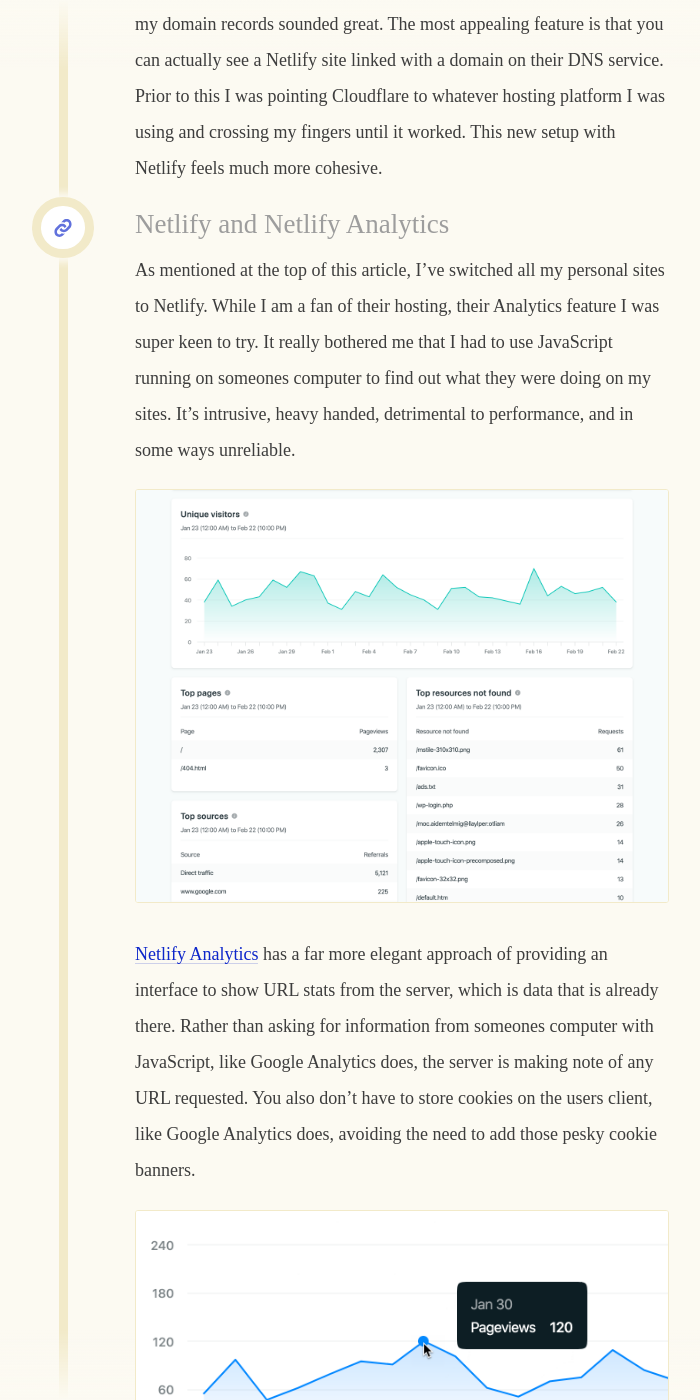
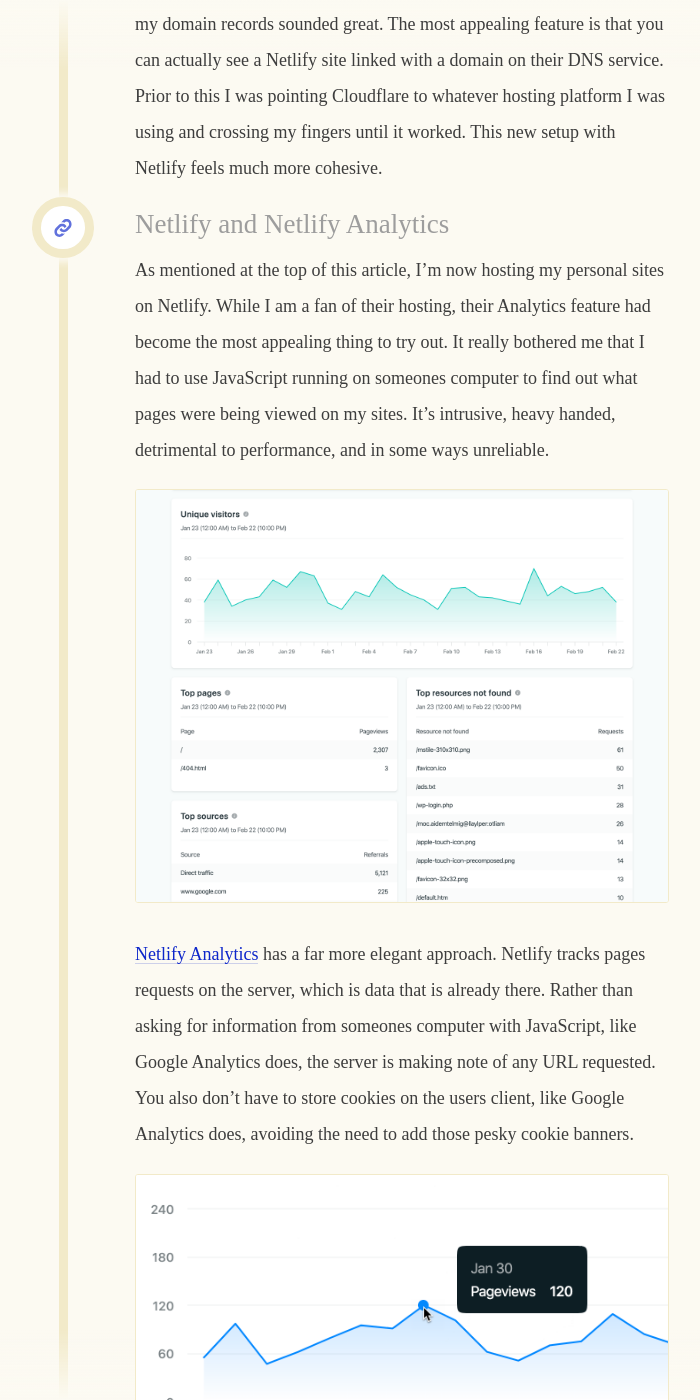
Before and after one commit to daviddarnes/david.darn.es, a Jekyll site: the page built from _posts/2020-02-23-minimum-viable-analytics.md, in a window 1280 px wide and 1400 px high, scrolled down 1803 px. Shown: the whole window, without its empty margins (301-1001 px from the left). Built offline with Jekyll 4.4.1, drawn with Linux system fonts in a browser that asks for light colours; some web fonts are replaced; some of the changed text lies outside the part shown.

Commit message:
Update 2020-02-23-minimum-viable-analytics.md

```diff
--- a/_posts/2020-02-23-minimum-viable-analytics.md
+++ b/_posts/2020-02-23-minimum-viable-analytics.md
@@ -31,11 +31,11 @@
 
 ## Netlify and Netlify Analytics
 
-As mentioned at the top of this article, I've switched all my personal sites to Netlify. While I am a fan of their hosting, their Analytics feature I was super keen to try. It really bothered me that I had to use JavaScript running on someones computer to find out what they were doing on my sites. It's intrusive, heavy handed, detrimental to performance, and in some ways unreliable.
+As mentioned at the top of this article, I'm now hosting my personal sites on Netlify. While I am a fan of their hosting, their Analytics feature had become the most appealing thing to try out. It really bothered me that I had to use JavaScript running on someones computer to find out what pages were being viewed on my sites. It's intrusive, heavy handed, detrimental to performance, and in some ways unreliable.
 
 ![Netlify Analytics](/images/minimum-viable-analytics/netlify-analytics.png)
 
-[Netlify Analytics](https://www.netlify.com/products/analytics/) has a far more elegant approach of providing an interface to show URL stats from the server, which is data that is already there. Rather than asking for information from someones computer with JavaScript, like Google Analytics does, the server is making note of any URL requested. You also don't have to store cookies on the users client, like Google Analytics does, avoiding the need to add those pesky cookie banners.
+[Netlify Analytics](https://www.netlify.com/products/analytics/) has a far more elegant approach. Netlify tracks pages requests on the server, which is data that is already there. Rather than asking for information from someones computer with JavaScript, like Google Analytics does, the server is making note of any URL requested. You also don't have to store cookies on the users client, like Google Analytics does, avoiding the need to add those pesky cookie banners.
 
 ![Netlify Analytics graph](/images/minimum-viable-analytics/minimum-viable-analytics-banner.png)
 
@@ -43,11 +43,11 @@
 
 ![Netlify Analytics panel showing a list of URLs to non-existent WordPress files](/images/minimum-viable-analytics/netlify-analytics-not-found.png)
 
-Interestingly, I posted a similar shot to above on Twitter and I was told that in the last couple of hours a serious vulnerability had been found in a WordPress plugin and [over 200,000 sites were at risk](https://twitter.com/ajeet_online/status/1229546973599977475). I've enabled this feature on a couple of my sites and I'll be using it to track some stats and hopefully action on them. It's a nice in-between the complexity of Google Analytics and the very high-level of Cloudflare Analytics.
+Interestingly, I posted a similar shot to above on Twitter and I was told that in the last couple of hours a serious vulnerability had been found in a WordPress plugin and [over 200,000 sites were at risk](https://twitter.com/ajeet_online/status/1229546973599977475). I've enabled this feature on a couple of my sites and I'll be using it to track some stats and hopefully action on them. It's a nice in-between the complexity shown in Google Analytics and the very high-level view in Cloudflare Analytics.
 
 ## Google Search Console
 
-Despite my negative opinion of Google Analytics, Google still does provide some useful tooling that can help with improving SEO and provide website stats. [Google Search Console](https://search.google.com/search-console/about) is Webmaster tools, if you used it in the past, and shares crawling info on your own websites. Rather than adding JavaScript, Search Console can be enabled by [adding a TXT record to your domain records](https://support.google.com/webmasters/answer/9008080#domain_name_verification). Again this is unobtrusive to your audience and only gives you information that Google has already captured when they crawl your site or when people use Google to find your site.
+Despite my negative opinion of Google Analytics, Google still does provide some useful tooling for SEO and Analytics. [Google Search Console](https://search.google.com/search-console/about) is Webmaster tools, if you used it in the past, and shares crawling info on your own sites. Rather than adding JavaScript, Search Console can be enabled by [adding a TXT record to your domain records](https://support.google.com/webmasters/answer/9008080#domain_name_verification). Again this is unobtrusive to your audience and only gives you information that Google has already captured when they crawl your site or when people use Google to find your site.
 
 ![Search Console](/images/minimum-viable-analytics/search-console.png)
 
```
Also changed, not shown: other parts of _posts/2020-02-23-minimum-viable-analytics.md (+1 -1 lines).
